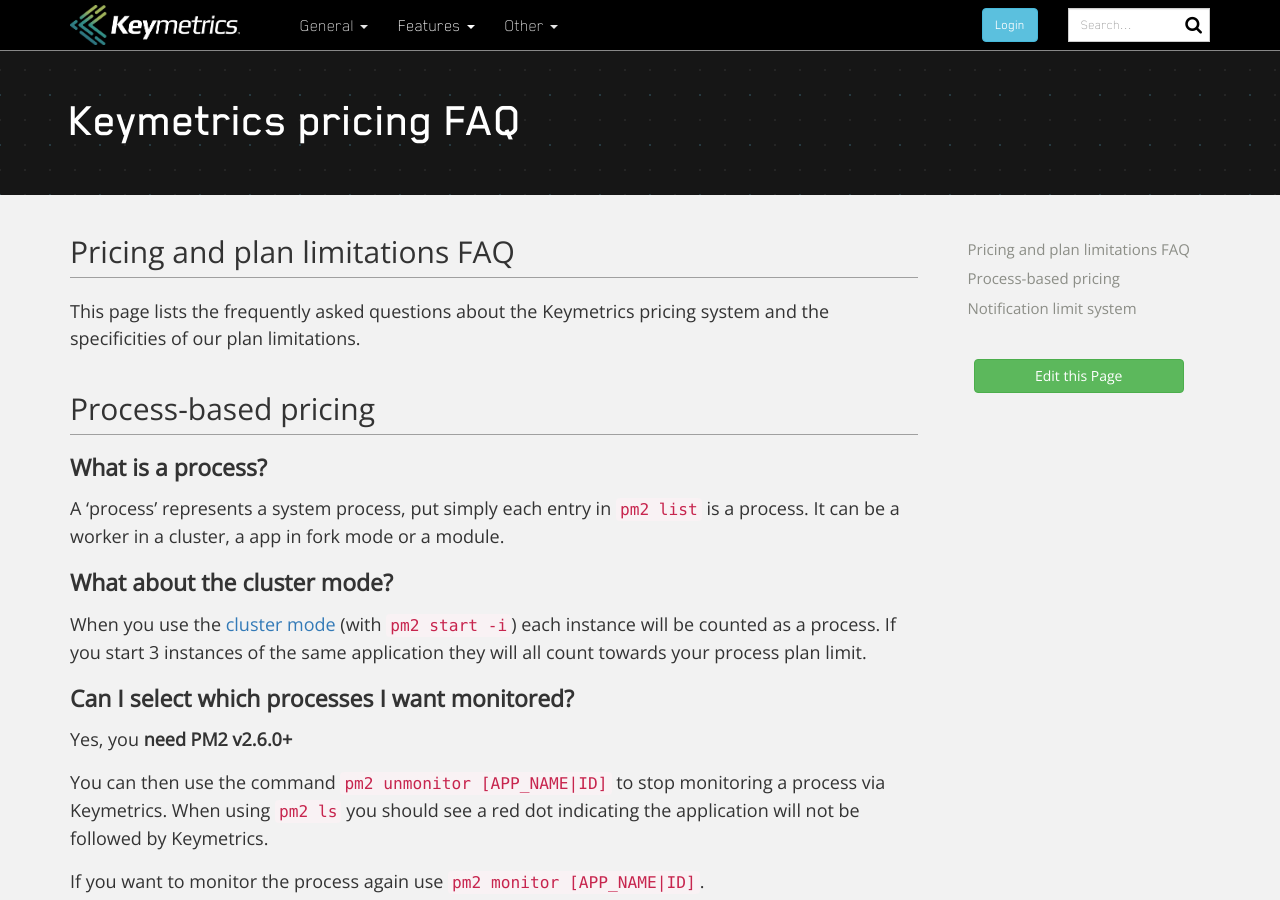
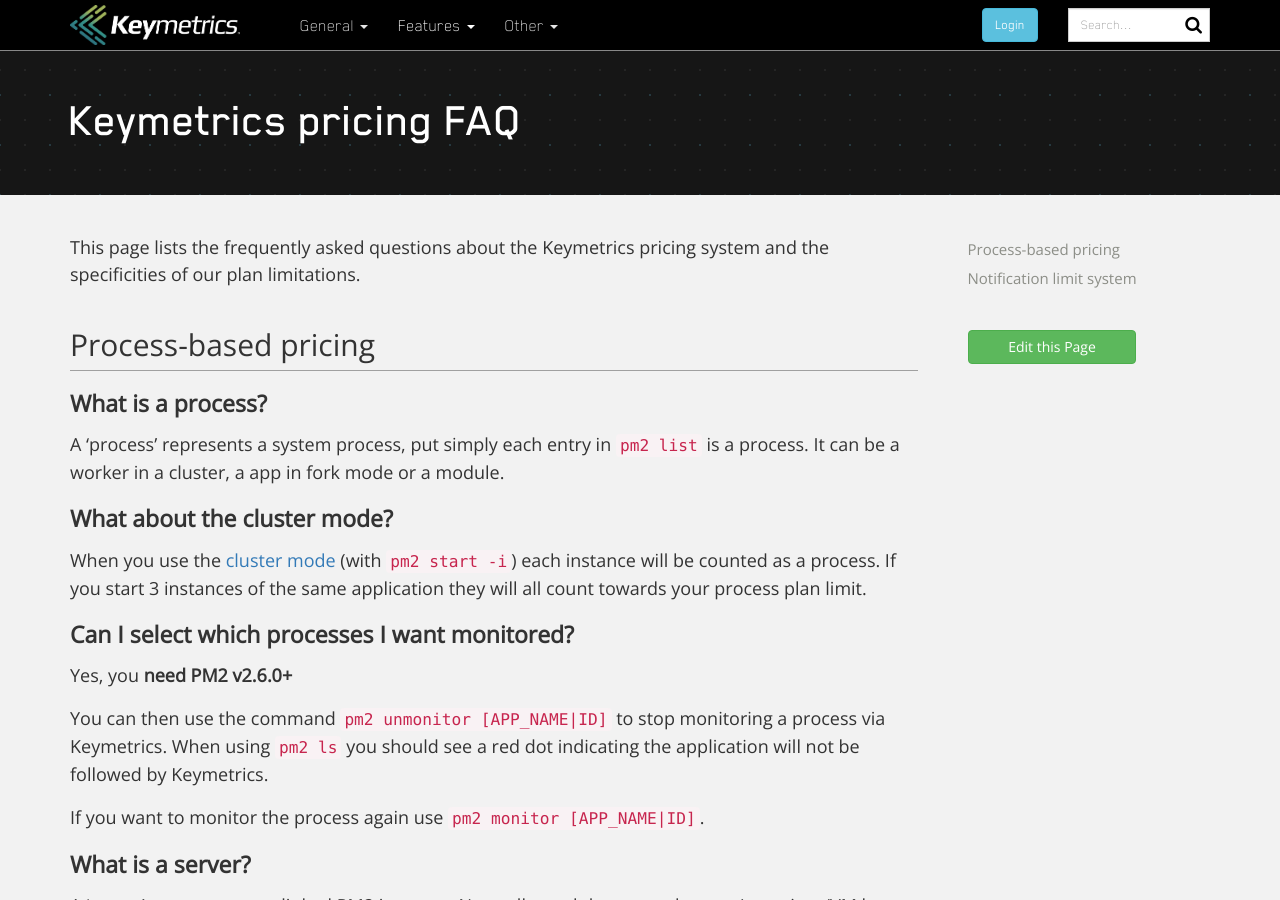
Before and after one commit to keymetrics/keymetrics.github.io, a Jekyll site: the page built from docs/keymetrics/pricing-faq.md, in a window 1280 px wide and 900 px high. Built offline with Jekyll 4.4.1, drawn with Linux system fonts in a browser that asks for light colours; nearby versions of some CDN libraries; a script that is not in the unit is left out; comment, search, counter and statistics services are not loaded.

Commit message:
Update pricing-faq.md

```diff
--- a/docs/keymetrics/pricing-faq.md
+++ b/docs/keymetrics/pricing-faq.md
@@ -4,8 +4,6 @@ title: Keymetrics pricing FAQ
 description: pricing FAQ
 permalink: /docs/pages/pricing-faq
 ---
-
-## Pricing and plan limitations FAQ
 
 This page lists the frequently asked questions about the Keymetrics pricing system and the specificities of our plan limitations.
 
```
